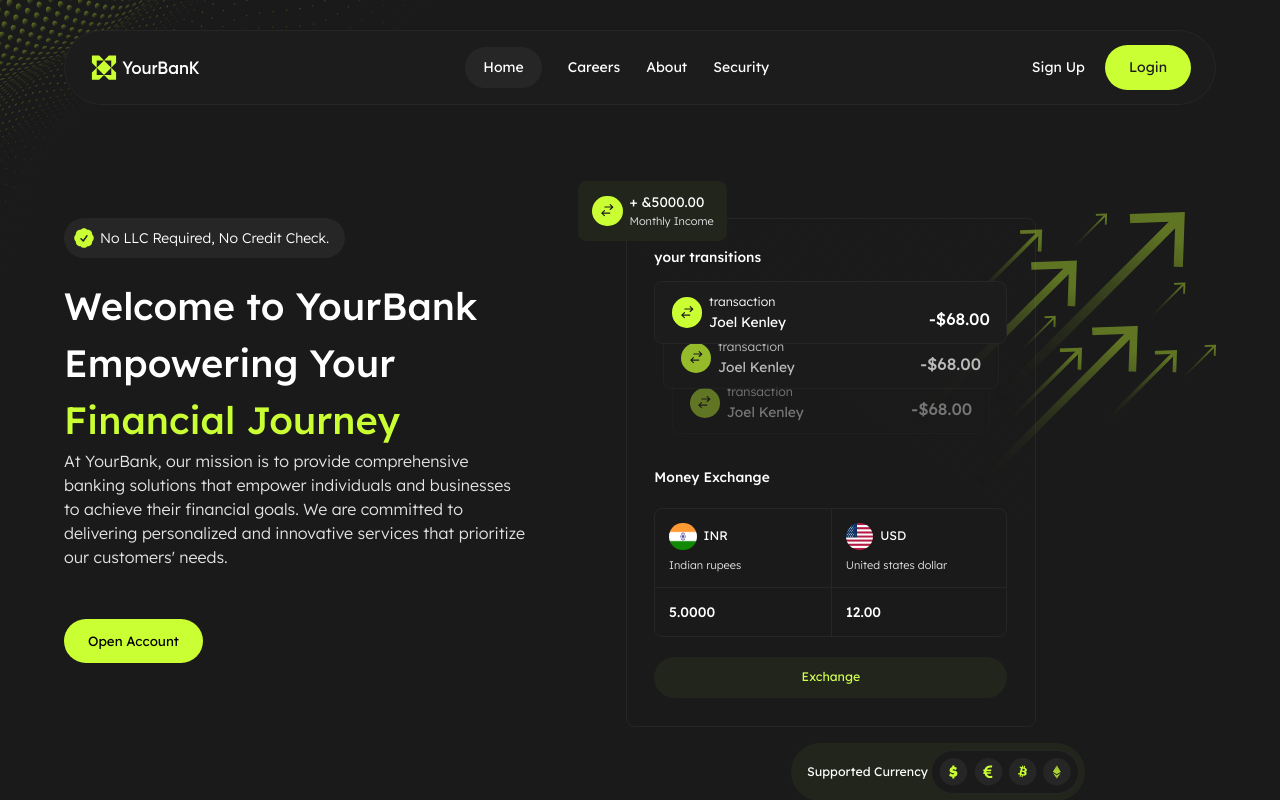
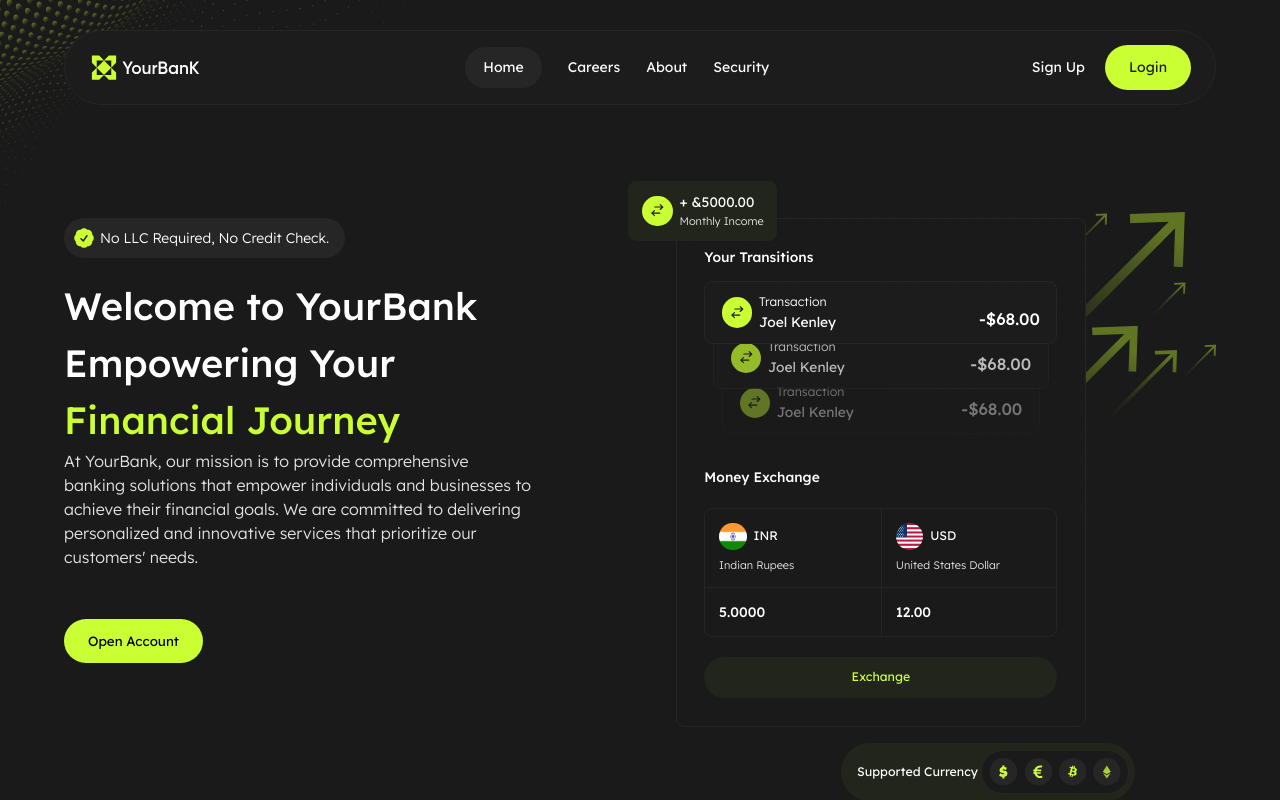
Before and after one commit to elizbaryananush/banking-website, a React (Create React App) app: page / in a window 1280 px wide. Shown: the top 800 px of the page. Built offline with nearby package versions, Linux system fonts and the light colour scheme.

Commit message:
initialcommit

```diff
--- a/src/css/home.scss
+++ b/src/css/home.scss
@@ -29,11 +29,11 @@
             display: flex;
             width: 90%;
             display: flex;
-            padding: 60px 180px 60px 0;
+            padding: 60px 130px 60px 0;
             margin-left: 50%;
             transform: translateX(-50%);
             margin-top: 158px;
-            gap: 10%;
+            gap: 14%;
             position: relative;
 
             .leftCont {
@@ -142,6 +142,10 @@
                 background-blend-mode: normal, screen, normal;
                 background: linear-gradient(215deg, rgba(26, 26, 26, 0.00) 0%, #1A1A1A 39.72%), #1A1A1A;
 
+                * {
+                    text-transform: capitalize;
+                }
+
                 .top {
                     height: 200px;
                     display: flex;
@@ -451,7 +455,7 @@
                 position: absolute;
                 right: -0px;
                 top: 54px;
-                // z-index: -1;
+                z-index: -1;
             }
         }
 
@@ -660,7 +664,7 @@
                     max-width: 100%;
                 }
 
-                .percent2{
+                .percent2 {
                     display: none !important;
                 }
 
```
